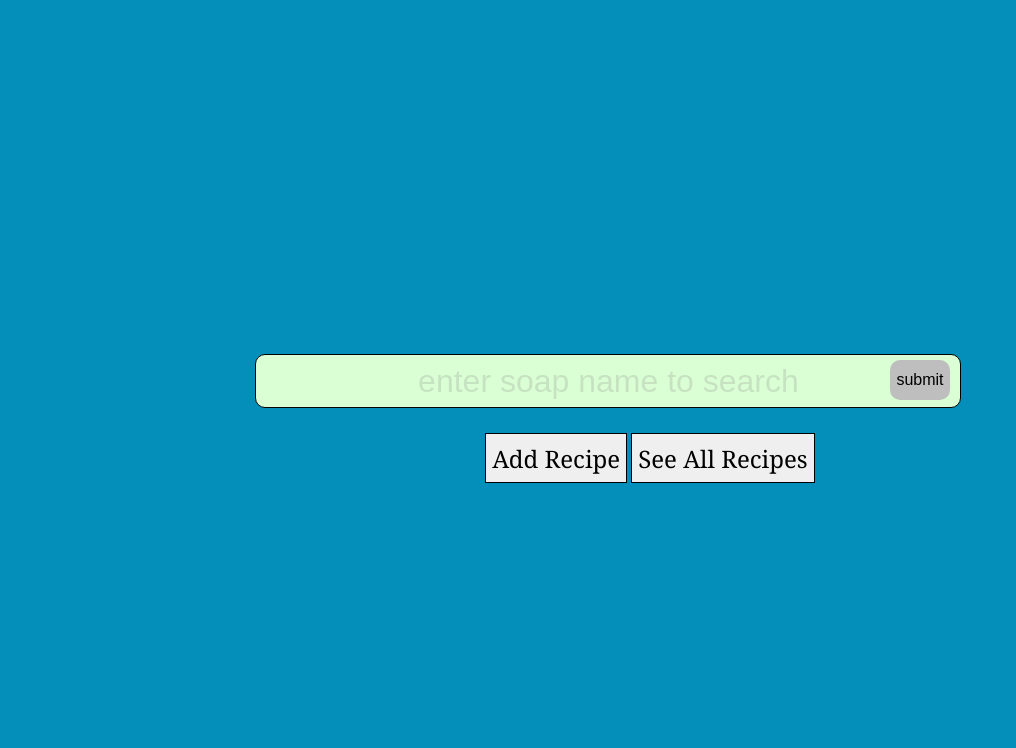
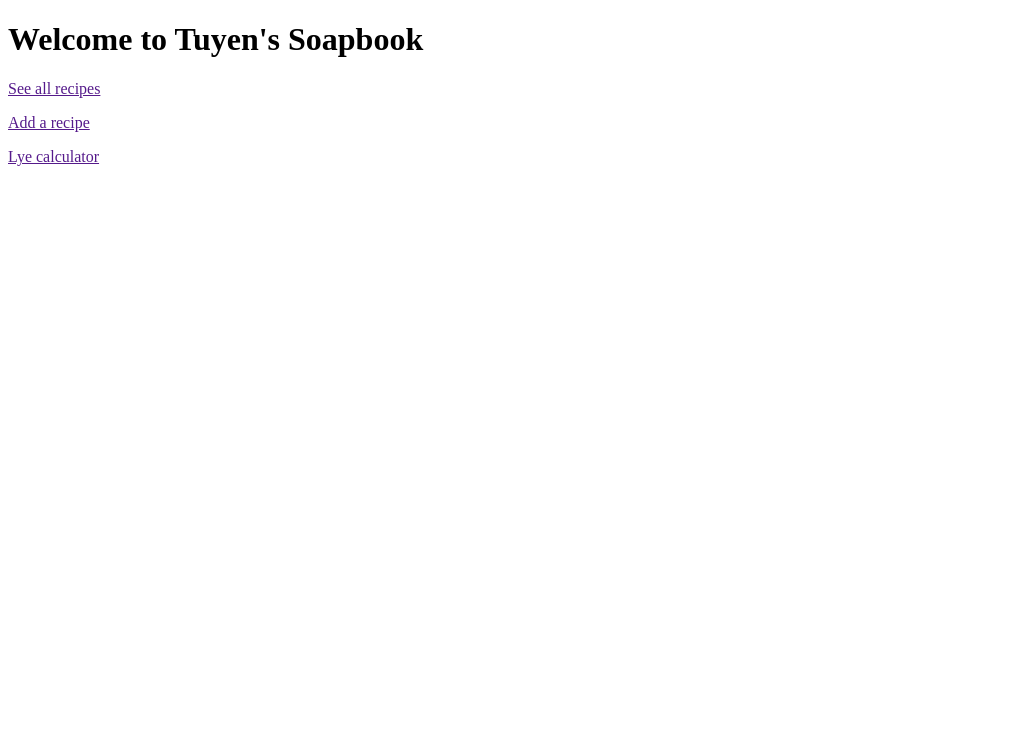
Before and after one commit to Hiennessy/tuyens-soapbook, a PHP site: page / in a window 1280 px wide. Shown: the top 748 px of the page, without its empty margins (0-1016 px from the left). After the commit the page ends 166 px from the top, so only its background shows below. Run offline with PHP 8.4, Linux system fonts and the light colour scheme.

Commit message:
created simple html

```diff
--- a/index.php
+++ b/index.php
@@ -11,28 +11,15 @@
     <meta charset="UTF-8">
     <meta name="viewport" content="width=device-width, initial-scale=1.0">
     <meta http-equiv="X-UA-Compatible" content="ie=edge">
-    <link rel="stylesheet" href="stylesheets/mainstyle.css">
+    <!-- <link rel="stylesheet" href="stylesheets/mainstyle.css"> -->
     <title>Tuyen's Soapbook</title>
 </head>
 
 <body>
-    <div class="container">
-        <!-- ********** Search Div  ***********  -->
-        <div class="srch-div">
-            <form class="srch-div__form" id="srch-frm" action="pages/ajax.php" method="post" autocomplete="off">
-                <input class="srch-div__form__input srch-div__form__input--whitebg" type="text" name="search" id="srch-input" placeholder="enter soap name to search">
-                <button class="srch-div__form__button srch-div__form__button--bluebg" id="srch-btn">submit</button>
-            </form>
-        </div>
-        <!-- ********** Button Div ************  -->
-        <div class="btn-div">
-            <button class="btn-div__btn btn-div__btn--cyanbg" id="add-rcp-btn">Add Recipe</button>
-            <button class="btn-div__btn btn-div__btn--cyanbg" id="all-rcp-btn">See All Recipes</button>
-        </div>
-        <!-- ********** Suggest Div ***********  -->
-        <div class="suggest-div" id="suggest-box">
-        </div>
-    </div>
+    <h1>Welcome to Tuyen's Soapbook</h1>
+    <p><a href="">See all recipes</a></p>
+    <p><a href="">Add a recipe</a></p>
+    <p><a href="">Lye calculator</a></p>
 </body>
 
 <!-- ********** Scripts ***********  -->
```
